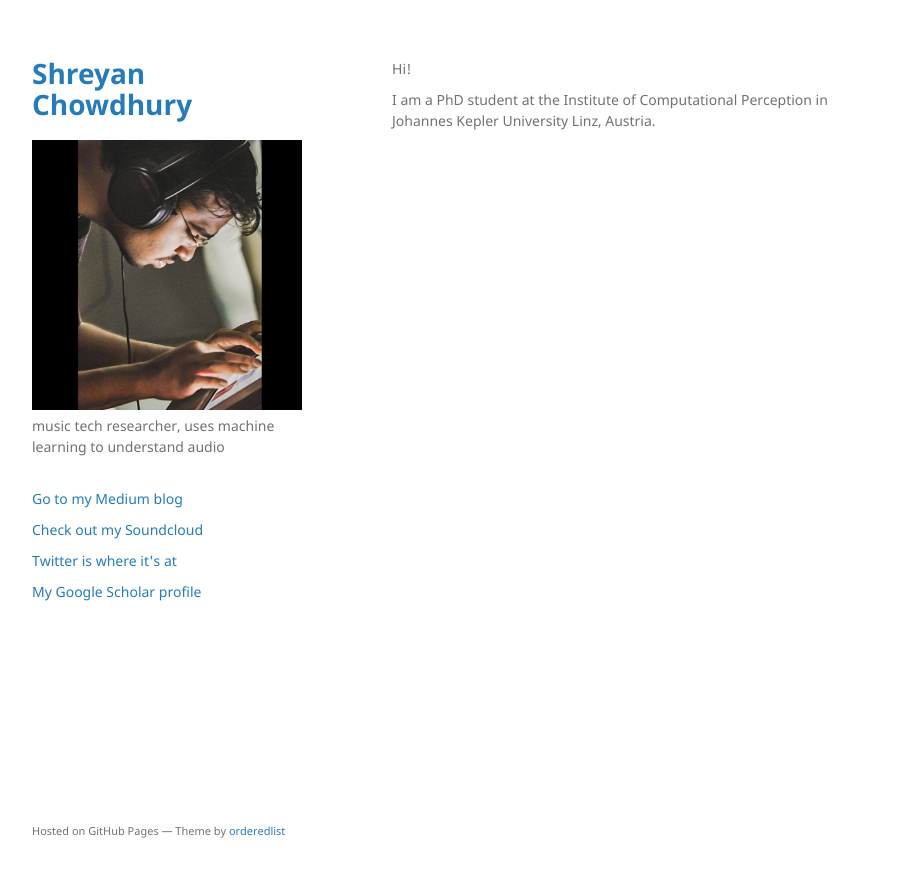
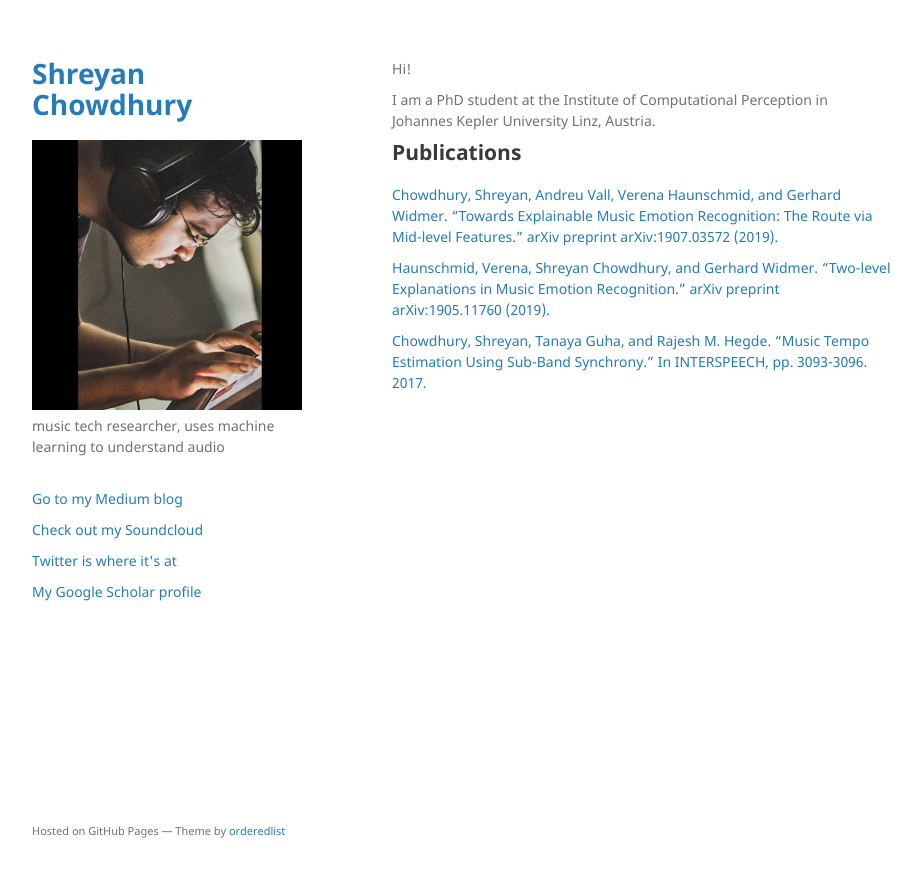
Before and after one commit to shreyanc/shreyanc.github.io, a Jekyll site: the page built from index.md, in a window 1280 px wide. Shown: the top 877 px of the page, without its empty margins (178-1099 px from the left). Built offline with Jekyll 4.4.1, drawn with Linux system fonts in a browser that asks for light colours.

Commit message:
Update index.md

```diff
--- a/index.md
+++ b/index.md
@@ -5,3 +5,11 @@ published: true
 Hi!
 
 I am a PhD student at the Institute of Computational Perception in Johannes Kepler University Linz, Austria.
+
+## Publications
+
+[Chowdhury, Shreyan, Andreu Vall, Verena Haunschmid, and Gerhard Widmer. "Towards Explainable Music Emotion Recognition: The Route via Mid-level Features." arXiv preprint arXiv:1907.03572 (2019).](https://arxiv.org/abs/1907.03572)
+
+[Haunschmid, Verena, Shreyan Chowdhury, and Gerhard Widmer. "Two-level Explanations in Music Emotion Recognition." arXiv preprint arXiv:1905.11760 (2019).](https://arxiv.org/abs/1905.11760)
+
+[Chowdhury, Shreyan, Tanaya Guha, and Rajesh M. Hegde. "Music Tempo Estimation Using Sub-Band Synchrony." In INTERSPEECH, pp. 3093-3096. 2017.](https://www.isca-speech.org/archive/Interspeech_2017/pdfs/1000.PDF)
```
